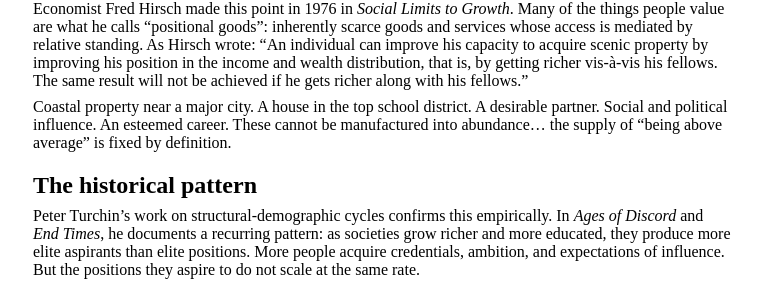
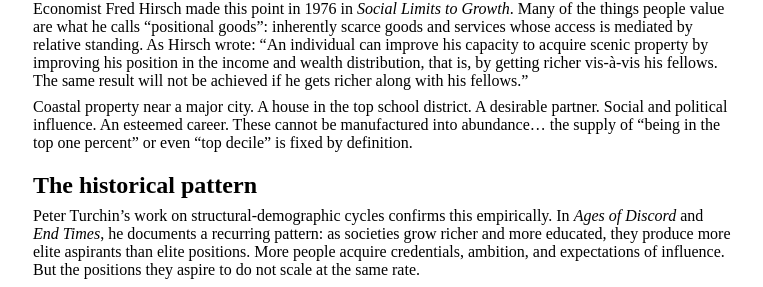
Before and after one commit to maxh/maxheinritz.com, a Jekyll site: the page built from _posts/2026-03-07-after-abundance.md, in a window 1280 px wide. Shown: the part 371-658 px from the top of the page, without its empty margins (107-870 px from the left). Built offline with Jekyll 4.4.1, drawn with Linux system fonts in a browser that asks for light colours.

Commit message:
top one percent

```diff
--- a/_posts/2026-03-07-after-abundance.md
+++ b/_posts/2026-03-07-after-abundance.md
@@ -14,7 +14,7 @@
 
 Economist Fred Hirsch made this point in 1976 in _Social Limits to Growth_. Many of the things people value are what he calls "positional goods": inherently scarce goods and services whose access is mediated by relative standing. As Hirsch wrote: "An individual can improve his capacity to acquire scenic property by improving his position in the income and wealth distribution, that is, by getting richer vis-à-vis his fellows. The same result will not be achieved if he gets richer along with his fellows."
 
-Coastal property near a major city. A house in the top school district. A desirable partner. Social and political influence. An esteemed career. These cannot be manufactured into abundance... the supply of "being above average" is fixed by definition.
+Coastal property near a major city. A house in the top school district. A desirable partner. Social and political influence. An esteemed career. These cannot be manufactured into abundance... the supply of "being in the top one percent" or even "top decile" is fixed by definition.
 
 ## The historical pattern
 
```
